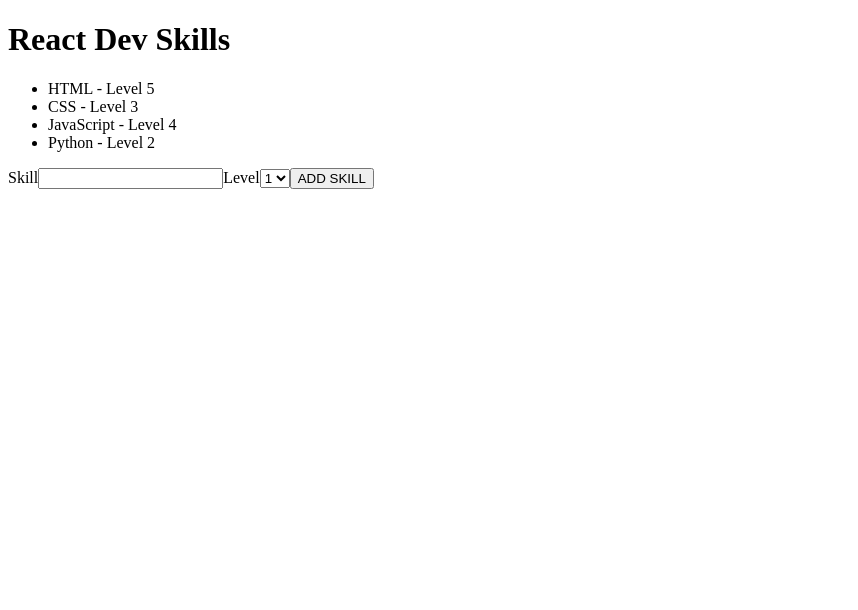
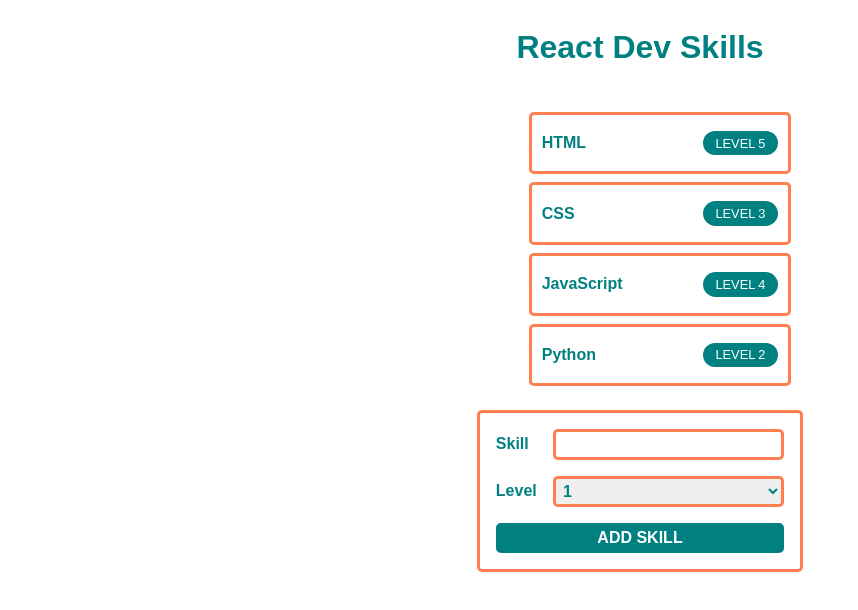
Before and after one commit to ronnepuzondev/react-dev-skills-lab, a React (Create React App) app: page / in a window 1280 px wide. Shown: the top 610 px of the page, without its empty margins (0-858 px from the left). Built offline with nearby package versions, Linux system fonts and the light colour scheme.

Commit message:
part 3 lab done

```diff
--- a/public/index.html
+++ b/public/index.html
@@ -26,6 +26,7 @@
     -->
     <title>React App</title>
 <!-- CSS only -->
+<!-- <link href="/src/Onefile.css" rel="stylesheet"> -->
 <!-- <link href="https://cdn.jsdelivr.net/npm/bootstrap@5.2.2/dist/css/bootstrap.min.css" rel="stylesheet" integrity="sha384-Zenh87qX5JnK2Jl0vWa8Ck2rdkQ2Bzep5IDxbcnCeuOxjzrPF/et3URy9Bv1WTRi" crossorigin="anonymous"> -->
 
   </head>
--- a/src/App.jsx
+++ b/src/App.jsx
@@ -14,7 +14,7 @@
     { name: "Python", level: 2 },
   ])
   return (
-    <div>
+    <div className ="App">
       <h1>React Dev Skills</h1>
       <SkillList skills={skills} />
       <NewSkillForm />
--- a/src/NewSkillForm.jsx
+++ b/src/NewSkillForm.jsx
@@ -1,11 +1,13 @@
+import "./Onefile.css"
+
 function NewSkillForm() {
     return (
         <div>
-        <form>
+        <form className="NewSkillForm">
         <label for="skill">Skill</label>
-        <input type="text" name="skill"></input>
+        <input className="input" type="text" name="skill"></input>
         <label for="Level">Level</label>
-        <select name="level">
+        <select className="select" name="level">
     <option value="1">1</option>
     <option value="2">2</option>
     <option value="3">3</option>
--- a/src/Onefile.css
+++ b/src/Onefile.css
@@ -4,6 +4,7 @@
     display: flex;
     flex-direction: column;
     align-items: center;
+    color: teal;
   }
 
 .padding-0 {
--- a/src/SkillList.jsx
+++ b/src/SkillList.jsx
@@ -1,5 +1,5 @@
 import SkillListItem from "./SkillListItem"
-
+import "./Onefile.css"
 
 function SkillList({ skills }) {
     const skillListItem = skills.map((skill, idx) => (
--- a/src/SkillListItem.jsx
+++ b/src/SkillListItem.jsx
@@ -1,7 +1,9 @@
+import "./Onefile.css"
+
 function SkillListItem({ skill }) {
     return (
-        <li className="SKillListItem">
-            {skill.name} - Level {skill.level}
+        <li className="SkillListItem">
+            {skill.name} <p className='level'>LEVEL {skill.level}</p>
         </li>
     )
 }
--- a/src/index.js
+++ b/src/index.js
@@ -2,6 +2,7 @@
 import ReactDOM from 'react-dom/client';
 import App from './App';
 import reportWebVitals from './reportWebVitals';
+import "./Onefile.css"
 
 const root = ReactDOM.createRoot(document.getElementById('root'));
 root.render(
```
Lines whose indentation alone changed are shown as unchanged.
